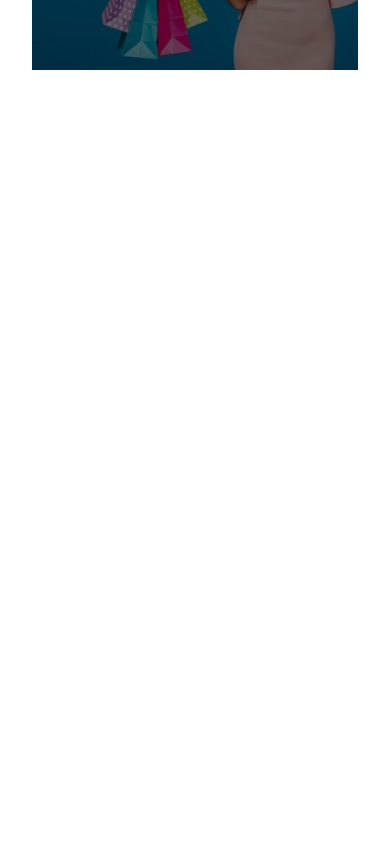
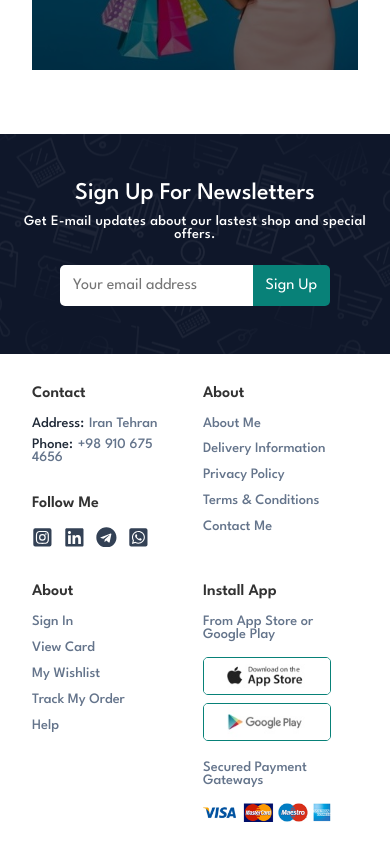
Before and after one commit to Hooseinsalari/Cara, a React (Create React App) app: page / in a window 390 px wide. Shown: the part 5600-6458 px from the top of the page. Before the commit the page ends 5734 px from the top, so only its background shows below. Built offline with nearby package versions, Linux system fonts and the light colour scheme.

Commit message:
create footer

```diff
--- a/src/App.js
+++ b/src/App.js
@@ -3,12 +3,14 @@ import './App.css';
 // components
 import Navbar from './components/shared/Navbar';
 import HomePage from './pages/HomePage';
+import Footer from './components/shared/Footer';
 
 function App() {
   return (
     <div className="App">
       <Navbar />
       <HomePage />
+      <Footer />
     </div>
   );
 }
--- /dev/null
+++ b/src/components/shared/Footer.js
@@ -0,0 +1,99 @@
+import React from 'react';
+
+// image
+import app from "../../img/pay/app.jpg";
+import play from "../../img/pay/play.jpg";
+import pay from "../../img/pay/pay.png";
+
+// icons
+import { FaInstagramSquare, FaLinkedin, FaTelegram, FaWhatsappSquare } from "react-icons/fa";
+
+// style
+import styles from "./Footer.module.css";
+
+const Footer = () => {
+    return (
+        <div className={styles.footer}>
+            <div className={styles.letter}>
+                <div className={styles.letter__text}>
+                    <h2>Sign Up For Newsletters</h2>
+                    <p>Get E-mail updates about our lastest shop and special offers.</p>
+                </div>
+
+                <div className={styles.letter__input}>
+                    <input type="text" placeholder='Your email address'/>
+                    <button>Sign Up</button>
+                </div>
+            </div>
+
+            <div className={styles.main}>
+                <section className={styles.contact}>
+                    <div className={styles.contact__top}>
+                        <span className={styles.title}>Contact</span>
+
+                        <ul className={styles.contact__list}>
+                            <li className={styles.contact__item}>Address:<span className={styles.contact__body}>Iran Tehran</span></li>
+                            <li className={styles.contact__item}>Phone:<span className={styles.contact__body}>+98 910 675 4656</span></li>
+                        </ul>
+                    </div>
+
+                    <div className={styles.contact__down}>
+                        <span className={styles.title}>Follow Me</span>
+
+                        <div className={styles['social-link']}>
+                            <a href="#"><FaInstagramSquare /></a>
+                            <a href="#"><FaLinkedin /></a>
+                            <a href="#"><FaTelegram /></a>
+                            <a href="#"><FaWhatsappSquare /></a>
+                        </div>
+                    </div>
+                </section>
+
+                <section className={styles.about}>
+                    <span className={styles.title}>About</span>
+
+                    <ul className={styles.footer__list}>
+                        <li className={styles.footer__item}>About Me</li>
+                        <li className={styles.footer__item}>Delivery Information</li>
+                        <li className={styles.footer__item}>Privacy Policy</li>
+                        <li className={styles.footer__item}>Terms & Conditions</li>
+                        <li className={styles.footer__item}>Contact Me</li>
+                    </ul>
+                </section>
+
+                <section className={styles.account}>
+                    <span className={styles.title}>About</span>
+
+                    <ul className={styles.footer__list}>
+                        <li className={styles.footer__item}>Sign In</li>
+                        <li className={styles.footer__item}>View Card</li>
+                        <li className={styles.footer__item}>My Wishlist</li>
+                        <li className={styles.footer__item}>Track My Order</li>
+                        <li className={styles.footer__item}>Help</li>
+                    </ul>
+                </section>
+
+                <section className={styles.install}>
+                    <span className={styles.title}>Install App</span>
+
+                    <div className={styles.install__body}>
+                        <span className={styles.install__text}>From App Store or Google Play</span>
+
+                        <div className={styles.install__store}>
+                            <img src={app} alt="app store" />
+                            <img src={play} alt="google play" />
+                        </div>
+
+                        <span className={styles.install__text}>Secured Payment Gateways</span>
+
+                        <div className={styles.install__pay}>
+                            <img src={pay} alt="pay" />
+                        </div>
+                    </div>
+                </section>
+            </div>
+        </div>
+    );
+};
+
+export default Footer;
--- /dev/null
+++ b/src/components/shared/Footer.module.css
@@ -0,0 +1,231 @@
+.letter {
+    width: 100%;
+    background: url('../../img/banner/b14.png') #0f172a;
+    background-position: center;
+    padding: 4rem;
+    display: flex;
+    align-items: center;
+    justify-content: space-between;
+    row-gap: 1.5rem;
+}
+
+.letter__text {
+    text-align: left;
+    color: #fff;
+}
+
+.letter__text h2 {
+    font-size: 1.8rem;
+    font-weight: 500;
+    margin-bottom: 0.7rem;
+}
+
+.letter__text p {
+    font-size: 1rem;
+    font-weight: 500;
+    letter-spacing: 0.3px;
+}
+
+.letter__input {
+    border-radius: 5px;
+    overflow: hidden;
+}
+
+.letter__input input {
+    padding: 1rem;
+    font-size: 1.2rem;
+    border: none;
+    outline: none;
+}
+
+.letter__input button {
+    border: none;
+    background-color: #088178;
+    font-size: 1.2rem;
+    padding: 1rem;
+    color: #fff;
+    font-weight: 400;
+}
+
+/* ============================= */
+.main {
+    display: grid;
+    grid-template-columns: repeat(4, 1fr);
+    padding: 4rem;
+    text-align: left;
+    gap: 1rem;
+}
+
+.title {
+    color: #323232;
+    font-size: 1.2rem;
+    font-weight: 600;
+    margin-bottom: 1rem;
+    display: inline-block;
+}
+
+.contact__item {
+    list-style: none;
+    color: #1f2937;
+    font-weight: 500;
+    margin-bottom: 0.5rem;
+}
+
+.contact__body {
+    color: #64748b;
+    margin-left: 0.3rem;
+}
+
+.contact__down {
+    margin-top: 2rem;
+}
+
+.social-link a {
+    color: #334155;
+    text-decoration: none;
+    font-size: 1.5rem;
+    margin-right: 0.7rem;
+}
+
+.footer__item {
+    margin-bottom: 0.8rem;
+    list-style: none;
+    color: #64748b;
+    font-weight: 500;
+    cursor: pointer;
+    display: flex;
+    align-items: center;
+    transition: 0.3s;
+    width: fit-content;
+}
+
+.footer__item::before {
+    content: '';
+    width: 0;
+    height: 3px;
+    background-color: #088178;
+    display: block;
+    border-radius: 20px;
+    transition: 0.3s;
+}
+
+.footer__item:hover {
+    color: #088178;
+}
+
+.footer__item:hover::before {
+    content: '';
+    width: 15px;
+    margin-right: 0.3rem;
+}
+
+.install__text {
+    color: #64748b;
+    font-weight: 500;
+    margin-bottom: 1rem;
+    display: inline-block;
+}
+
+.install__store {
+    display: flex;
+    align-items: center;
+    justify-content: center;
+    gap: 0.5rem;
+    margin-bottom: 1.3rem;
+}
+
+.install__store img {
+    border: 1px solid #088178;
+    border-radius: 5px;
+    overflow: hidden;
+    cursor: pointer;
+}
+
+.install__pay {
+    width: 10rem;
+}
+
+/* queris */
+
+@media (max-width: 916px) {
+    .letter {
+        justify-content: center;
+        flex-direction: column;
+        padding: 3rem 1rem;
+    }
+
+    .letter__text {
+        text-align: center;
+    }
+
+    /* ------- */
+    .main {
+        grid-template-columns: repeat(2, 1fr);
+        row-gap: 2rem;
+    }
+
+    .install__store {
+        flex-direction: column;
+        width: 10rem;
+    }
+}
+
+@media (max-width: 768px) {
+    .main {
+        padding: 2rem;
+    }
+}
+
+@media (max-width: 500px) {
+    .letter__text h2 {
+        font-size: 1.5rem;
+    }
+
+    .letter__text p {
+        font-size: 0.9rem;
+    }
+
+    .letter__input input {
+        padding: 0.8rem;
+        font-size: 1rem;
+    }
+
+    .letter__input button {
+        font-size: 1rem;
+        padding: 0.8rem;
+    }
+
+    /* ------- */
+    .social-link a {
+        font-size: 1.3rem;
+    }
+
+    .contact__item {
+        font-size: 0.9rem;
+    }
+    .title {
+        font-size: 1rem;
+    }
+
+    .footer__item {
+        font-size: 0.9rem;
+    }
+
+    .install__text {
+        font-size: 0.9rem;
+    }
+
+    .install__store {
+        width: 8rem;
+    }
+
+    .install__pay {
+        width: 8rem;
+    }
+
+    .footer__item:hover::before {
+        content: '';
+        width: 10px;
+        margin-right: 0.3rem;
+    }
+}
```
